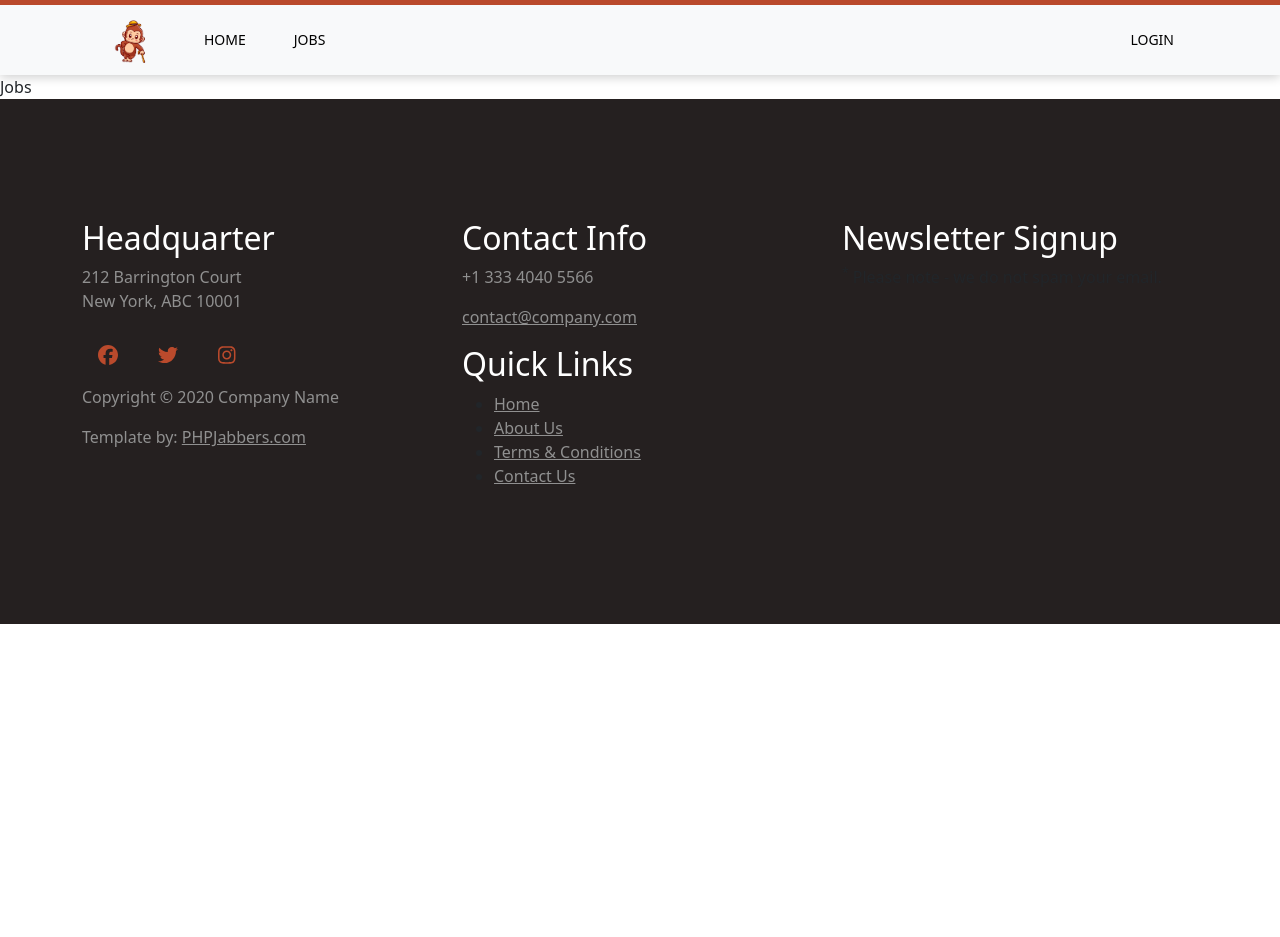
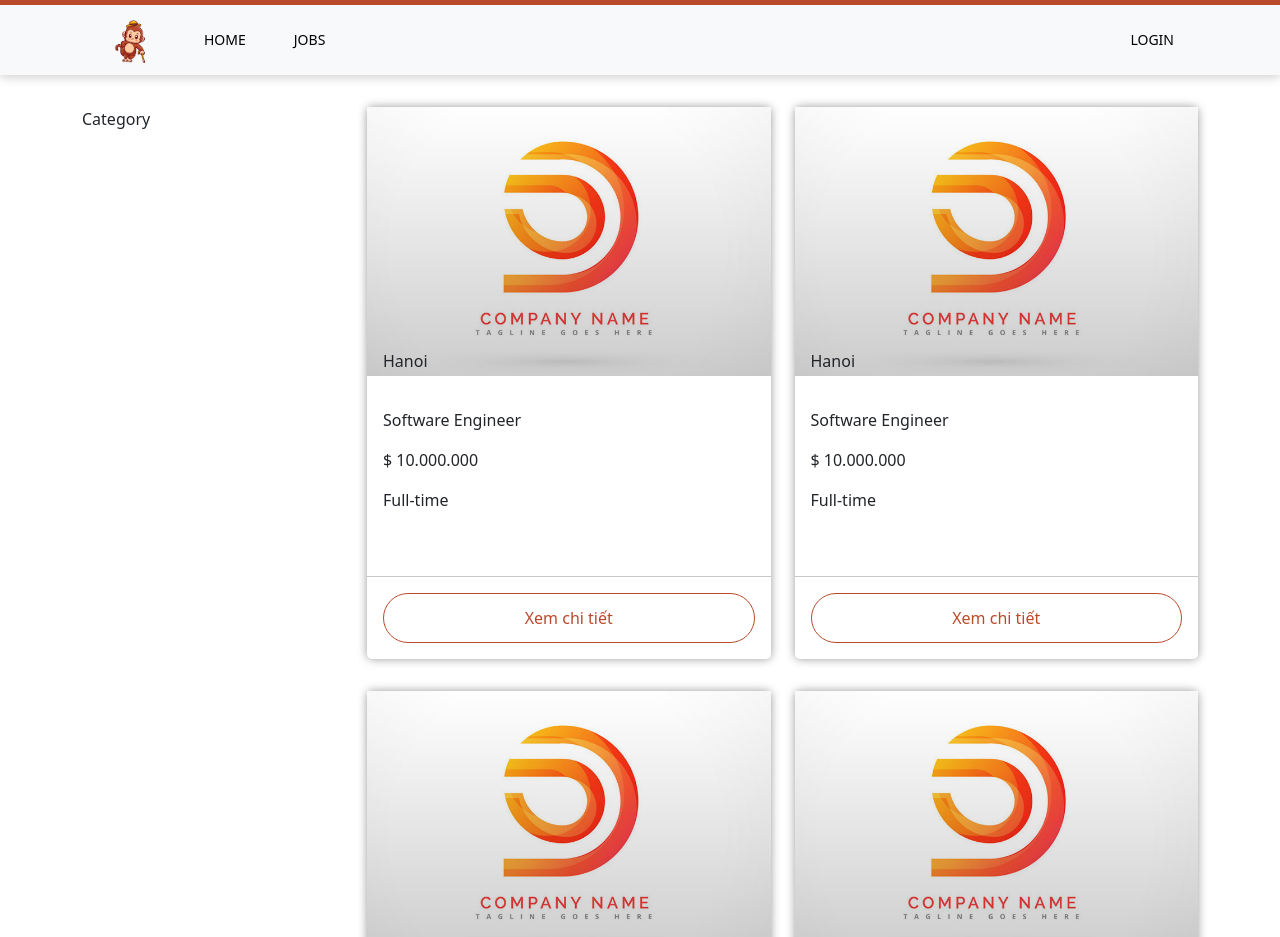
Before and after one commit to bluez44/PIP-Frontend, a React (Create React App) app: page /jobs in a window 1280 px wide. Shown: the top 937 px of the page. Before the commit the page ends 800 px from the top, so only its background shows below. Built offline with nearby package versions, Linux system fonts and the light colour scheme.

Commit message:
Finish Jobs page

```diff
--- a/public/index.html
+++ b/public/index.html
@@ -2,19 +2,17 @@
 <html lang="en">
   <head>
     <meta charset="utf-8" />
-    <link rel="icon" href="%PUBLIC_URL%/favicon.ico" />
     <meta name="viewport" content="width=device-width, initial-scale=1" />
     <meta name="theme-color" content="#000000" />
     <meta
       name="description"
       content="Web site created using create-react-app"
     />
-    <link rel="apple-touch-icon" href="%PUBLIC_URL%/logo192.png" />
+    <link rel="icon" type="image/x-icon" href="./logo.png">
     <!--
       manifest.json provides metadata used when your web app is installed on a
       user's mobile device or desktop. See https://developers.google.com/web/fundamentals/web-app-manifest/
     -->
-    <link rel="manifest" href="%PUBLIC_URL%/manifest.json" />
     <!--
       Notice the use of %PUBLIC_URL% in the tags above.
       It will be replaced with the URL of the `public` folder during the build.
@@ -24,7 +22,7 @@
       work correctly both with client-side routing and a non-root public URL.
       Learn how to configure a non-root public URL by running `npm run build`.
     -->
-    <title>React App</title>
+    <title>Monkey Job</title>
   </head>
   <body>
     <noscript>You need to enable JavaScript to run this app.</noscript>
--- a/src/pages/Jobs/index.js
+++ b/src/pages/Jobs/index.js
@@ -1,7 +1,41 @@
 import React from 'react'
+import './style.css'
+import JobCard from '../../components/JobCard'
+import p1 from '../../img/product-1-720x480.jpg'
+
 
 export default function Jobs() {
   return (
-    <div>Jobs</div>
+    <div className='job__wrapper'>
+        <div className='container'>
+          <div className='row'>
+            <div className='col-3'>
+              Category
+            </div>
+            <div className='col-9 job__container--list'>
+              <div className='row'>
+                <div className='col-6'>
+                  <JobCard imgUrl={p1} location='Hanoi' title='Software Engineer' salary='10.000.000' role='Full-time'/>
+                </div>
+                <div className='col-6'>
+                  <JobCard imgUrl={p1} location='Hanoi' title='Software Engineer' salary='10.000.000' role='Full-time'/>
+                </div>
+                <div className='col-6'>
+                  <JobCard imgUrl={p1} location='Hanoi' title='Software Engineer' salary='10.000.000' role='Full-time'/>
+                </div>
+                <div className='col-6'>
+                  <JobCard imgUrl={p1} location='Hanoi' title='Software Engineer' salary='10.000.000' role='Full-time'/>
+                </div>
+                <div className='col-6'>
+                  <JobCard imgUrl={p1} location='Hanoi' title='Software Engineer' salary='10.000.000' role='Full-time'/>
+                </div>
+                <div className='col-6'>
+                  <JobCard imgUrl={p1} location='Hanoi' title='Software Engineer' salary='10.000.000' role='Full-time'/>
+                </div>
+              </div>
+            </div>
+          </div>
+        </div>
+    </div>
   )
 }
--- a/src/pages/Jobs/style.css
+++ b/src/pages/Jobs/style.css
@@ -0,0 +1,3 @@
+.job__wrapper {
+    padding-top: 32px;
+}
```
Also changed, not shown: public/logo.png (added).
